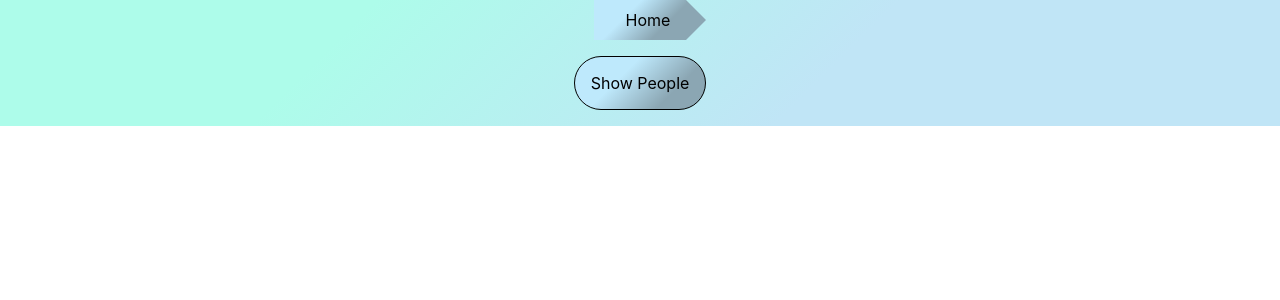
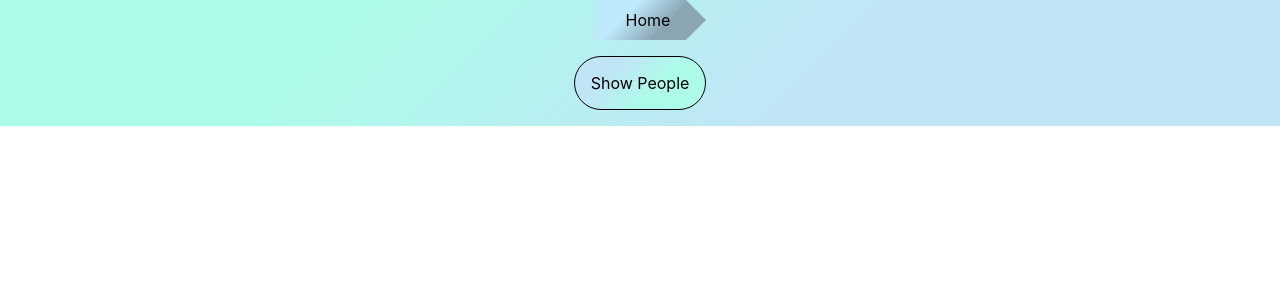
Before and after one commit to KonradDominowski/Popular-Cinema-People, a React (Create React App) app: page / in a window 1280 px wide. Shown: the top 300 px of the page. Built offline with nearby package versions, Linux system fonts and the light colour scheme.

Commit message:
fixed people reloading

```diff
--- a/src/components/Table/DetailsTableRow.js
+++ b/src/components/Table/DetailsTableRow.js
@@ -3,7 +3,7 @@ import classes from './DetailsTableRow.module.css'
 export default function DetailsTableRow({ role, jobs }) {
 	const title = role.title || role.name
 	const releaseDate = new Date(role.release_date || role.first_air_date)
-
+	console.log(role)
 	return <div className={ classes.row }>
 		<div><img className={ classes.poster } alt={ `${title} poster` } src={ `https://image.tmdb.org/t/p/w500/${role.poster_path}` } /></div>
 		<div className={ classes.title }>
--- a/src/components/Table/DetailsTableRow.module.css
+++ b/src/components/Table/DetailsTableRow.module.css
@@ -1,4 +1,5 @@
 .row {
+  position: relative;
   display: grid;
   margin: auto;
   grid-template-columns: repeat(4, 1fr);
--- a/src/components/Table/TableRow.js
+++ b/src/components/Table/TableRow.js
@@ -11,7 +11,7 @@ export default function TableRow({ item }) {
 
 	return (
 		<>
-			<Link to={ `${item.id}` } className={ classesCSS } >
+			<Link to={ detailedPerson ? '.' : `${item.id}` } className={ classesCSS } >
 				<TableCell className={ 'name' }>{ item.name }</TableCell>
 				<TableCell>
 					<ul>
@@ -22,8 +22,7 @@ export default function TableRow({ item }) {
 					{ item.known_for_department }
 				</TableCell>
 			</Link >
-			{ detailedPerson && <Outlet />
-			}
+			{ detailedPerson && <Outlet /> }
 		</>
 	)
 }
--- a/src/components/Table/TableRow.module.css
+++ b/src/components/Table/TableRow.module.css
@@ -1,4 +1,5 @@
 .tableRow {
+  position: relative;
   all: unset;
   cursor: pointer;
   display: grid;
--- a/src/pages/RootLayout.js
+++ b/src/pages/RootLayout.js
@@ -11,7 +11,7 @@ export default function RootLayout() {
 			<div className={ classes.crumbs }>
 				<Breadcrumbs />
 			</div>
-			<Link to={ 'people/' } className={ classes.link } >Show People</Link>
+			<Link to={ 'people' } className={ classes.link } >Show People</Link>
 		</div>
 		<Outlet />
 	</>
--- a/src/pages/RootLayout.module.css
+++ b/src/pages/RootLayout.module.css
@@ -12,18 +12,18 @@
 }
 
 .link {
+  transition: 0.15s;
   all: unset;
   margin: 1rem;
   display: inline-block;
   cursor: pointer;
   border: 1px solid black;
   padding: 1rem;
-  background: linear-gradient(315deg, #8ba6b3 26.8%, #bee9fc 64%);
+  background: linear-gradient(135deg, #c0e5f6 26.8%, #adfcea 64%) no-repeat;
   border-radius: 2rem;
 }
 
 .link:hover {
   transition: 0.15s;
-  font-size: 1.2rem;
   color: white;
 }
```
Also changed, not shown: src/App.js (+6 -17 lines).
